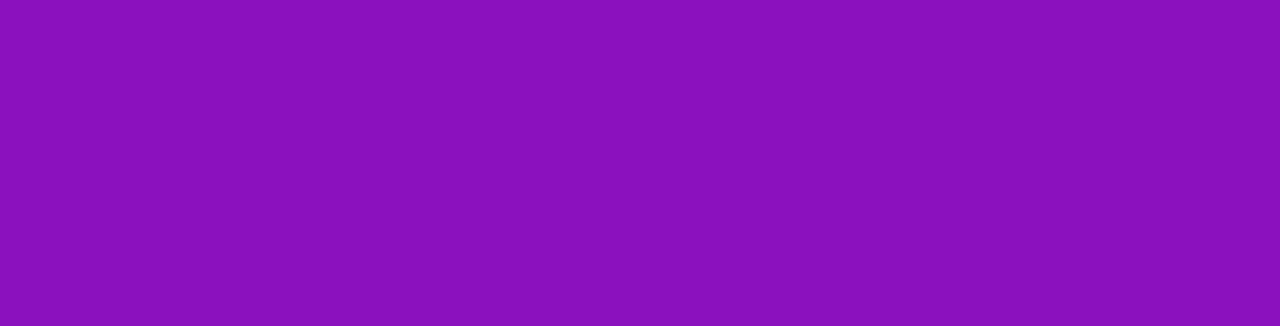
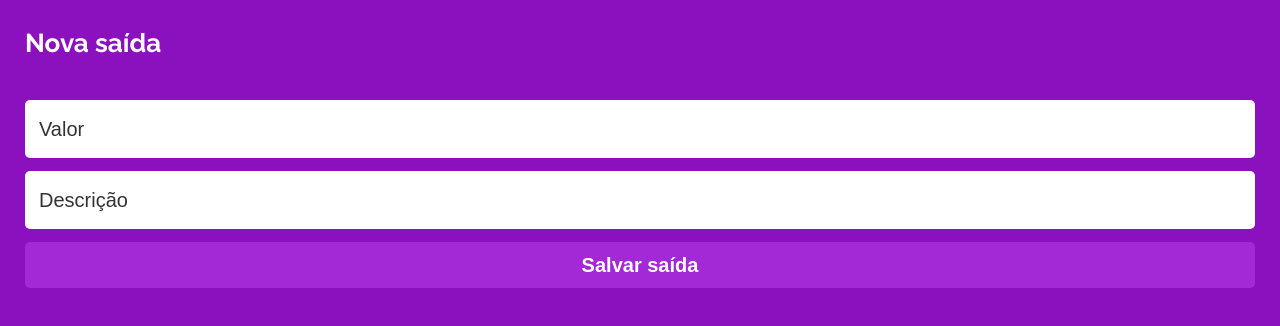
Before and after one commit to lfaires/MyWallet-Front, a React (Create React App) app: page /add-transaction/1 in a window 1280 px wide. Shown: the top 326 px of the page. Built offline with nearby package versions, Linux system fonts and the light colour scheme; a web font is replaced by a local one.

Commit message:
add-transactionPage layout

```diff
--- /dev/null
+++ b/src/components/AddTransactionPage.js
@@ -0,0 +1,84 @@
+import axios from 'axios'
+import { useState } from "react"
+import { useHistory, useParams } from "react-router-dom";
+import styled from 'styled-components'
+
+export default function AddTransactionPage(){
+    const { type } = useParams();
+    const [value, setValue] = useState("")
+    const [description, setDescription] = useState("")
+    const [disabled, setDisabled] = useState(false);
+    const history = useHistory()
+    const typeText = (type === 'revenue' ? 'entrada' : 'saída');
+
+    function saveTransaction(){
+        alert("ta funfando")
+        const body ={value, description}
+        const request = axios.post(`http://localhost:4000/add-transaction/${type}`, body)
+
+
+    }
+
+    return (
+        <Container>
+            <Header>Nova {typeText}</Header>
+            <Form onSubmit={saveTransaction}>
+                <Input
+                    placeholder="Valor"
+                    value={value}
+                    onChange={(e) => setValue(e.target.value)}
+                    required
+                    disabled={disabled}
+                />
+                <Input
+                    placeholder="Descrição"
+                    value={description}
+                    onChange={(e) => setDescription(e.target.value)}
+                    required
+                    disabled={disabled}
+                />
+                <Button disabled={disabled}>Salvar {typeText}</Button>
+            </Form>
+        </Container>
+    )
+}
+const Container = styled.div`
+    margin: 25px;
+`
+const Header = styled.header`
+    display: flex;
+    justify-content: space-between;
+    align-items: center;
+    height: 35px;
+    margin-bottom: 40px;
+    font-size: 26px;
+    font-weight: 700;
+`
+const Form = styled.form`
+    display: flex;
+    flex-direction: column;
+`
+const Input = styled.input`
+    height: 58px;
+    padding: 14px;
+    font-size: 20px;
+    margin-bottom: 13px;
+    border-radius: 5px;
+    border: none;
+    ::placeholder{
+        color: #000;
+        opacity: 0.8;
+        font-size: 20px;
+    }
+`
+const Button = styled.button`
+    height: 46px;
+    margin-bottom: 36px;
+    background-color: #a328d6;
+    border-radius: 5px;
+    border: none;
+    color: #fff;
+    font-size: 20px;
+    font-weight: 700;
+    cursor: pointer;
+`
--- a/src/components/App.js
+++ b/src/components/App.js
@@ -4,6 +4,7 @@ import GlobalStyle from '../styles/GlobalStyle';
 import LoginPage from './LoginPage'
 import SignUpPage from './SignUpPage'
 import TransactionPage from './TransactionPage';
+import AddTransactionPage from './AddTransactionPage';
 
 export default function App() {
 
@@ -21,6 +22,9 @@ export default function App() {
                 <Route path="/transactions" exact>
                     <TransactionPage />
                 </Route>
+                <Route path="/add-transaction/:type" exact>
+                    <AddTransactionPage />
+                </Route>
             </Switch>
         </BrowserRouter>
         </>
--- a/src/components/TransactionPage.js
+++ b/src/components/TransactionPage.js
@@ -60,11 +60,11 @@ export default function TransactionPage() {
                 </ContainerBalance>
             </Body>
             <Footer>
-                <AddRevenue>
+                <AddRevenue onClick={() => history.push('/add-transaction/revenue')}>
                     <AddIcon />
                     <Title>Nova <br/> entrada</Title>
                 </AddRevenue>
-                <AddExpense>
+                <AddExpense onClick={() => history.push('/add-transaction/expense')}>
                     <RemoveIcon />
                     <Title>Nova <br/> saída</Title>
                 </AddExpense>
@@ -158,6 +158,7 @@ const AddRevenue = styled.div`
     background-color: #a328d6;
     border-radius: 5px;
     padding: 10px;
+    cursor:pointer;
 `
 const AddExpense = styled.div`
     display: flex;
@@ -168,6 +169,7 @@ const AddExpense = styled.div`
     background-color: #a328d6;
     border-radius: 5px;
     padding: 10px;
+    cursor:pointer;
 `
 const AddIcon = styled(IoAddCircleOutline)`
     color: #fff;
```
